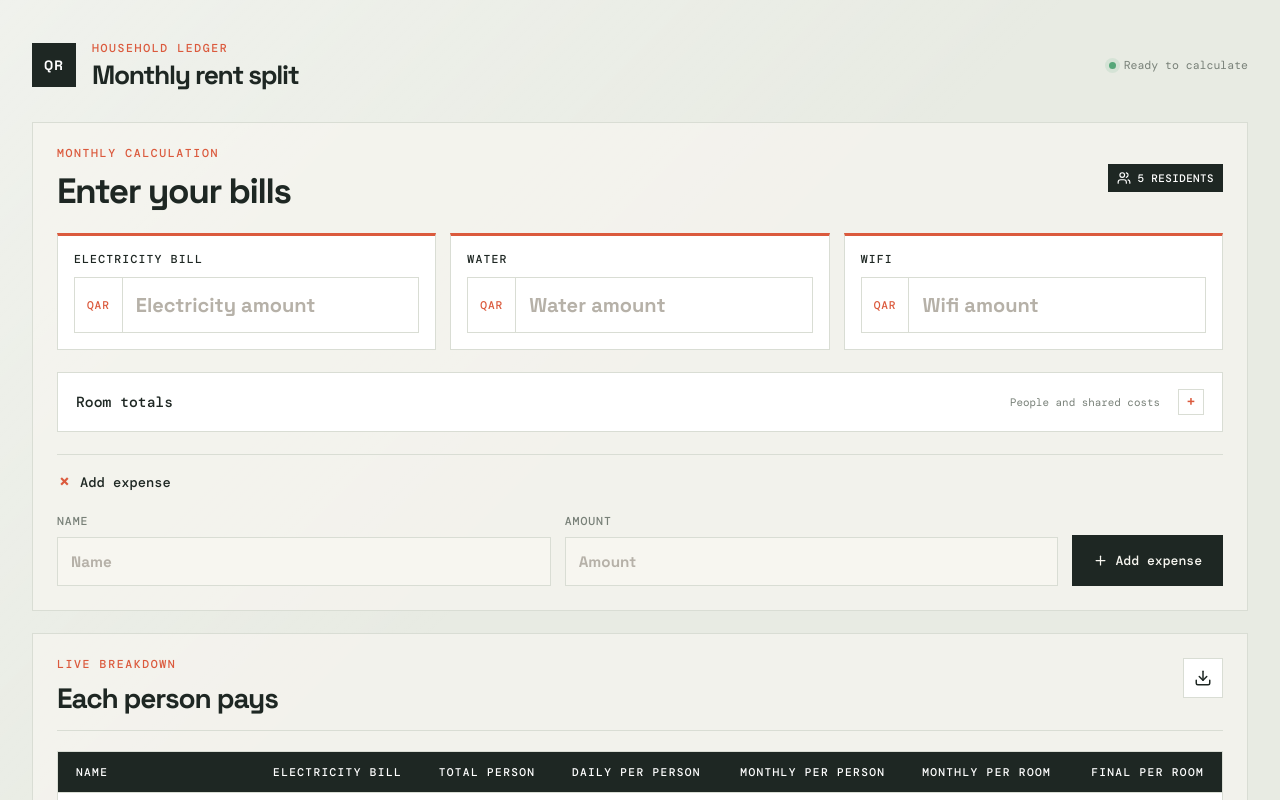
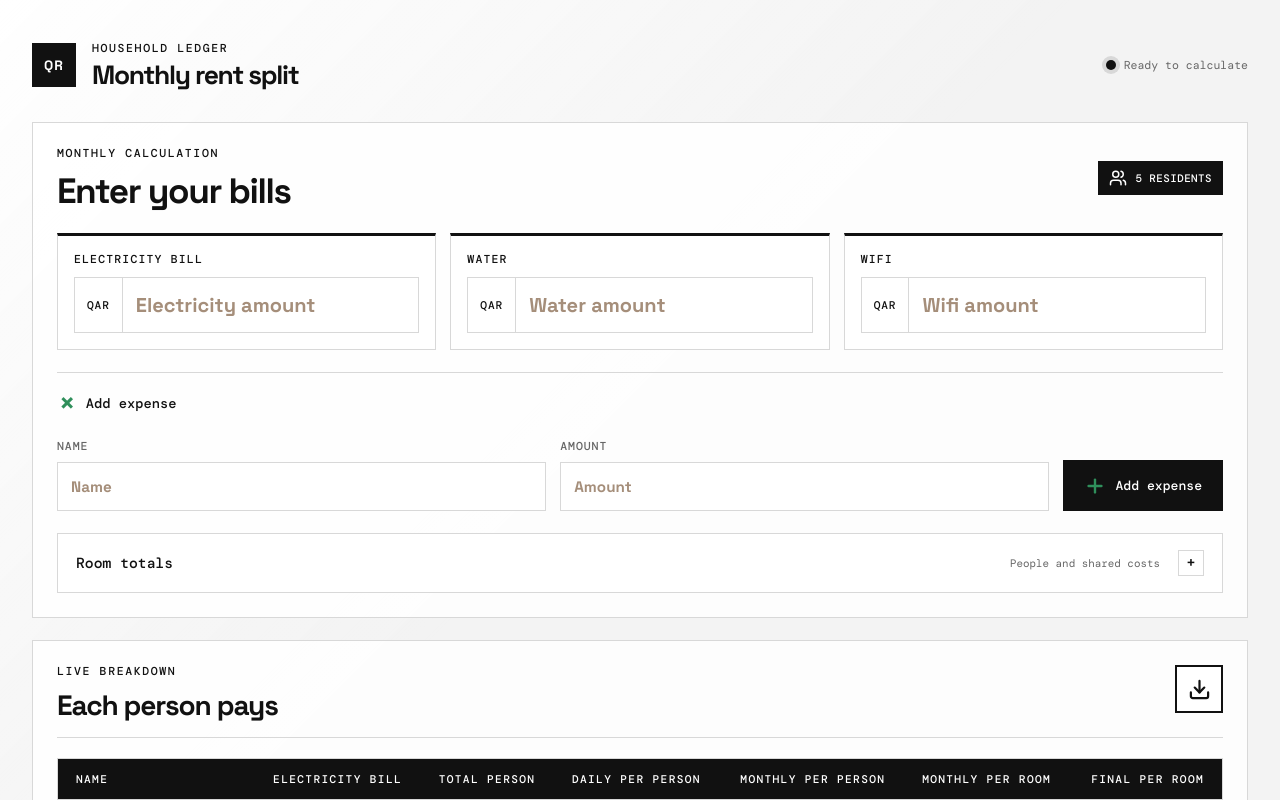
Before and after one commit to fazalhadi26/qatar-rent-project, a React (Vite) app: page / in a window 1280 px wide. Both pictures are taken after a click on the heading "Show fields to add an expense". Shown: the top 800 px of the page. Built offline with nearby package versions, Linux system fonts and the light colour scheme.

Commit message:
change montly limit

```diff
--- a/src/App.css
+++ b/src/App.css
@@ -17,14 +17,14 @@ h2 { margin-bottom: 0; font-size: clamp(1.6rem, 3vw, 2.2rem); line-height: 1; }
 .resident-count { padding: 7px 11px; border: 1px solid var(--line); color: var(--muted); font-size: 0.78rem; font-weight: 700; letter-spacing: 0.04em; text-transform: uppercase; }
 .bill-form { max-width: 450px; margin-top: 28px; }
 .bill-form label { display: block; margin-bottom: 10px; color: var(--ink); font-size: 0.72rem; font-weight: 800; letter-spacing: 0.1em; text-transform: uppercase; }
-.bill-input-grid .bill-field { padding: 16px; border: 1px solid var(--line); border-top: 3px solid var(--accent); background: #fff; }
+.bill-input-grid .bill-field { padding: 16px; border: 1px solid var(--line); border-top: 3px solid var(--accent); background: var(--paper); }
 .input-wrap { display: flex; min-height: 54px; align-items: center; border: 1px solid var(--line); background: var(--paper); transition: border-color 160ms ease, box-shadow 160ms ease, background 160ms ease; }
-.input-wrap:focus-within { border-color: var(--accent); background: #fff; box-shadow: 0 0 0 3px rgba(219, 90, 61, 0.12); }
+.input-wrap:focus-within { border-color: var(--accent); background: #fff; box-shadow: 0 0 0 3px rgba(17, 17, 17, 0.12); }
 .currency { display: inline-flex; align-self: stretch; align-items: center; padding: 0 12px; border-right: 1px solid var(--line); color: var(--accent); font-size: 0.7rem; font-weight: 800; letter-spacing: 0.08em; }
 input { width: 100%; min-width: 0; padding: 14px 13px; border: 0; outline: 0; background: transparent; color: var(--ink); font: 700 1.25rem var(--heading); }
-input::placeholder { color: #b6b1a8; }
+input::placeholder { color: #a58e7a; }
 .input-hint { margin: 10px 0 0; color: var(--muted); font-size: 0.8rem; }
-.room-bills { margin-top: 26px; border: 1px solid var(--line); background: #fff; }
+.room-bills { margin-top: 26px; border: 1px solid var(--line); background: var(--paper); }
 .room-bills summary { display: flex; align-items: center; justify-content: space-between; gap: 18px; padding: 16px 18px; color: var(--ink); cursor: pointer; font-size: 0.92rem; font-weight: 700; list-style: none; }
 .room-bills summary::-webkit-details-marker { display: none; }
 .room-bills summary::after { content: '+'; display: grid; width: 24px; height: 24px; place-items: center; border: 1px solid var(--line); color: var(--accent); font: 500 1rem/1 var(--heading); }
@@ -37,12 +37,12 @@ input::placeholder { color: #b6b1a8; }
 .room-bill { padding: 12px 16px; background: #fff; color: var(--ink); font-size: 0.8rem; font-weight: 700; }
 .room-bill:hover { background: #fcfbf6; }
 .room-bill input { width: 100%; padding: 10px 11px; border: 1px solid var(--line); background: var(--paper); font-size: 0.85rem; }
-.room-bill input:focus { border-color: var(--accent); box-shadow: 0 0 0 3px rgba(219, 90, 61, 0.12); }
+.room-bill input:focus { border-color: var(--accent); box-shadow: 0 0 0 3px rgba(17, 17, 17, 0.12); }
 .room-name { overflow: hidden; text-overflow: ellipsis; white-space: nowrap; }
 .people-input { border-left: 3px solid var(--accent) !important; }
 .room-share-value { display: flex; flex-direction: column; gap: 4px; color: var(--ink); font-family: var(--heading); font-size: 0.78rem; font-weight: 700; }
 .room-share-value small { color: var(--muted); font: 700 0.63rem var(--body); letter-spacing: 0.05em; text-transform: uppercase; }
-.room-share-counts { display: flex; justify-content: space-between; gap: 16px; padding: 13px 16px; border-top: 1px solid var(--line); background: #fbfaf5; color: var(--muted); font-size: 0.76rem; }
+.room-share-counts { display: flex; justify-content: space-between; gap: 16px; padding: 13px 16px; border-top: 1px solid var(--line); background: #f3f3f3; color: var(--muted); font-size: 0.76rem; }
 .room-share-counts strong { color: var(--ink); font-family: var(--heading); }
 .results { padding-top: 28px; }
 .share-total { color: var(--accent); font-family: var(--heading); font-size: 1.25rem; letter-spacing: -0.02em; white-space: nowrap; }
@@ -91,7 +91,7 @@ td:last-child { font-family: var(--heading); font-size: 1.05rem; }
 }
 
 .overall-total {
-  background: #000;
+  background: var(--ink);
 }
 
 .overall-total span,
@@ -110,7 +110,7 @@ td:last-child { font-family: var(--heading); font-size: 1.05rem; }
 .overall-total-row th,
 .overall-total-row td {
   border-top: 2px solid var(--accent);
-  background: #000;
+  background: var(--ink);
   color: #fff;
   font-weight: 800;
 }
@@ -132,7 +132,7 @@ td:last-child { font-family: var(--heading); font-size: 1.05rem; }
 
 .added-expense-row th,
 .added-expense-row td {
-  background: rgba(219, 90, 61, 0.06);
+  background: rgba(17, 17, 17, 0.06);
   color: var(--muted);
   font-size: 0.82rem;
 }
@@ -216,7 +216,7 @@ td:last-child { font-family: var(--heading); font-size: 1.05rem; }
 }
 
 .add-expense summary::-webkit-details-marker { display: none; }
-.plus-icon { color: var(--accent); font: 500 1.4rem/0.8 var(--heading); }
+.plus-icon { color: #2f8f5b; font: 500 2rem/0.75 var(--heading); }
 .add-expense[open] .plus-icon { transform: rotate(45deg); }
 
 .add-expense-fields {
@@ -301,13 +301,13 @@ td:last-child { font-family: var(--heading); font-size: 1.05rem; }
 .app-header .eyebrow { margin-bottom: 6px; }
 .brand-mark { display: grid; width: 44px; height: 44px; place-items: center; background: var(--ink); color: #fff; font: 700 0.85rem var(--heading); letter-spacing: 0.08em; }
 .header-meta { display: flex; align-items: center; gap: 8px; margin-left: auto; color: var(--muted); font-size: 0.72rem; }
-.status-dot { width: 7px; height: 7px; border-radius: 50%; background: #56a779; box-shadow: 0 0 0 4px rgba(86, 167, 121, 0.13); }
+.status-dot { width: 10px; height: 10px; border-radius: 50%; background: var(--ink); box-shadow: 0 0 0 4px rgba(17, 17, 17, 0.12); }
 .workspace { display: grid; grid-template-columns: minmax(0, 1fr); align-items: start; gap: 22px; }
-.panel { border: 1px solid var(--line); background: rgba(247, 246, 240, 0.72); }
+.panel { border: 1px solid var(--line); background: rgba(255, 255, 255, 0.88); }
 .bill-panel { padding: 24px; }
 .results { min-width: 0; padding: 24px; }
 .panel-heading { align-items: center; }
-.panel-tag { display: inline-flex; align-items: center; gap: 6px; padding: 7px 9px; background: var(--ink); color: #fff; font-size: 0.68rem; font-weight: 700; letter-spacing: 0.04em; text-transform: uppercase; white-space: nowrap; }
+.panel-tag { display: inline-flex; align-items: center; gap: 8px; padding: 8px 11px; background: var(--ink); color: #fff; font-size: 0.68rem; font-weight: 700; letter-spacing: 0.04em; text-transform: uppercase; white-space: nowrap; }
 .bill-form { max-width: none; margin-top: 25px; }
 .bill-input-grid { display: grid; grid-template-columns: repeat(3, minmax(0, 1fr)); gap: 14px; }
 .bill-field label { margin-top: 0; }
@@ -319,11 +319,13 @@ td:last-child { font-family: var(--heading); font-size: 1.05rem; }
 .room-bill, .room-bill-head { grid-template-columns: repeat(5, minmax(0, 1fr)); }
 .room-share-counts { flex-direction: column; }
 .add-expense-fields { grid-template-columns: minmax(0, 1fr) minmax(0, 1fr) auto; }
-.add-button { display: inline-flex; align-items: center; justify-content: center; gap: 7px; width: 100%; }
+.add-button { display: inline-flex; align-items: center; justify-content: center; gap: 9px; width: 100%; }
+.add-button svg { color: #2f8f5b; }
 .results-heading { padding-bottom: 18px; border-bottom: 1px solid var(--line); }
 .results-heading h2 { font-size: 1.75rem; }
-.icon-button { display: inline-grid; width: 40px; height: 40px; place-items: center; border: 1px solid var(--line); background: #fff; color: var(--ink); cursor: pointer; transition: background 160ms ease, color 160ms ease, border-color 160ms ease; }
+.icon-button { display: inline-grid; width: 48px; height: 48px; place-items: center; border: 2px solid var(--ink); background: #fff; color: var(--ink); cursor: pointer; transition: background 160ms ease, color 160ms ease, border-color 160ms ease, transform 160ms ease; }
 .icon-button:hover, .icon-button:focus-visible { border-color: var(--ink); background: var(--ink); color: #fff; }
+.icon-button:hover { transform: translateY(-1px); }
 .table-wrap { margin-top: 20px; border: 1px solid var(--line); background: #fff; }
 table { min-width: 880px; }
 th { padding-top: 13px; padding-bottom: 13px; background: var(--ink); color: #fff; }
@@ -331,7 +333,7 @@ td { padding-top: 15px; padding-bottom: 15px; }
 tbody tr:hover td { background: #fbfaf5; }
 .bill-summary { margin-top: 20px; }
 .summary-item { background: #fff; }
-.overall-total { background: #000; }
+.overall-total { background: var(--ink); }
 .room-share-counts { margin-top: 14px; }
 
 @media (max-width: 960px) {
--- a/src/App.tsx
+++ b/src/App.tsx
@@ -83,16 +83,16 @@ function App() {
 
     document.setFillColor(255, 255, 255)
     document.rect(0, 0, pageWidth, 40, 'F')
-    document.setDrawColor(219, 90, 61)
+    document.setDrawColor(17, 17, 17)
     document.setLineWidth(0.7)
     document.line(14, 36, pageWidth - 14, 36)
-    document.setFillColor(219, 90, 61)
+    document.setFillColor(17, 17, 17)
     document.roundedRect(14, 9, 24, 22, 2, 2, 'F')
     document.setTextColor(255, 255, 255)
     document.setFontSize(13)
     document.setFont('helvetica', 'bold')
     document.text('QR', 20, 23)
-    document.setTextColor(30, 39, 35)
+    document.setTextColor(17, 17, 17)
     document.setFontSize(17)
     document.text('MONTHLY EXPENSE STATEMENT', 45, 17)
     document.setFontSize(8)
@@ -101,7 +101,7 @@ function App() {
     document.text('Electricity / Water / Wi-Fi split', 45, 26)
     document.setFontSize(8)
     document.setFont('helvetica', 'bold')
-    document.setTextColor(30, 39, 35)
+    document.setTextColor(17, 17, 17)
     document.text('CREATED BY SYED FAZAL', pageWidth - 14, 16, { align: 'right' })
     document.setFont('helvetica', 'normal')
     document.setTextColor(105, 113, 108)
@@ -120,7 +120,7 @@ function App() {
       head: [['EXPENSE', 'AMOUNT']],
       body: expenseRows,
       theme: 'grid',
-      headStyles: { fillColor: [30, 39, 35], textColor: [255, 255, 255] },
+      headStyles: { fillColor: [17, 17, 17], textColor: [255, 255, 255] },
       styles: { fontSize: 8, cellPadding: 3 },
       columnStyles: { 1: { halign: 'right' } },
     })
@@ -130,8 +130,8 @@ function App() {
       body: tableBody,
       foot: [['Total', `QAR ${formatAmount(billAmount)}`, String(totalPeople), '', '', '', `QAR ${formatAmount(overallTotal)}`]],
       theme: 'grid',
-      headStyles: { fillColor: [30, 39, 35], textColor: [255, 255, 255] },
-      footStyles: { fillColor: [219, 90, 61], textColor: [255, 255, 255], fontStyle: 'bold' },
+      headStyles: { fillColor: [17, 17, 17], textColor: [255, 255, 255] },
+      footStyles: { fillColor: [17, 17, 17], textColor: [255, 255, 255], fontStyle: 'bold' },
       styles: { fontSize: 8, cellPadding: 4 },
     })
     document.save('qatar-rent-monthly-results.pdf')
@@ -158,7 +158,7 @@ function App() {
             <p className="eyebrow">Monthly calculation</p>
             <h2 id="bill-heading">Enter your bills</h2>
           </div>
-          <span className="panel-tag"><Users size={14} /> {residents.length} residents</span>
+          <span className="panel-tag"><Users size={18} /> {residents.length} residents</span>
         </div>
 
         <form className="bill-form" onSubmit={(event) => event.preventDefault()}>
@@ -218,6 +218,41 @@ function App() {
             </div>
           </div>
 
+          <details className="add-expense">
+            <summary aria-label="Show fields to add an expense">
+              <span className="plus-icon" aria-hidden="true">+</span>
+              <span>Add expense</span>
+            </summary>
+            <div className="add-expense-fields">
+              <div>
+                <label htmlFor="expense-name">Name</label>
+                <input
+                  id="expense-name"
+                  name="expenseName"
+                  type="text"
+                  placeholder="Name"
+                  value={expenseName}
+                  onChange={(event) => setExpenseName(event.target.value)}
+                />
+              </div>
+              <div>
+                <label htmlFor="expense-amount">Amount</label>
+                <input
+                  id="expense-amount"
+                  name="expenseAmount"
+                  type="number"
+                  min="0"
+                  step="0.01"
+                  inputMode="decimal"
+                  placeholder="Amount"
+                  value={expenseAmount}
+                  onChange={(event) => setExpenseAmount(event.target.value)}
+                />
+              </div>
+              <button type="button" className="add-button" onClick={addExpense}><Plus size={22} strokeWidth={2.6} /> Add expense</button>
+            </div>
+          </details>
+
           <details className="room-bills">
             <summary>
               <span>Room totals</span>
@@ -265,41 +300,6 @@ function App() {
               <span>Total person-days <strong>{totalPersonDays}</strong></span>
             </div>
           </details>
-
-          <details className="add-expense">
-            <summary aria-label="Show fields to add an expense">
-              <span className="plus-icon" aria-hidden="true">+</span>
-              <span>Add expense</span>
-            </summary>
-            <div className="add-expense-fields">
-              <div>
-                <label htmlFor="expense-name">Name</label>
-                <input
-                  id="expense-name"
-                  name="expenseName"
-                  type="text"
-                  placeholder="Name"
-                  value={expenseName}
-                  onChange={(event) => setExpenseName(event.target.value)}
-                />
-              </div>
-              <div>
-                <label htmlFor="expense-amount">Amount</label>
-                <input
-                  id="expense-amount"
-                  name="expenseAmount"
-                  type="number"
-                  min="0"
-                  step="0.01"
-                  inputMode="decimal"
-                  placeholder="Amount"
-                  value={expenseAmount}
-                  onChange={(event) => setExpenseAmount(event.target.value)}
-                />
-              </div>
-              <button type="button" className="add-button" onClick={addExpense}><Plus size={15} /> Add expense</button>
-            </div>
-          </details>
         </form>
       </section>
 
@@ -310,7 +310,7 @@ function App() {
             <h2 id="results-heading">Each person pays</h2>
           </div>
           <button className="icon-button" type="button" onClick={downloadPdf} title="Download results as PDF" aria-label="Download results as PDF">
-            <Download size={18} />
+            <Download size={23} strokeWidth={2.3} />
           </button>
         </div>
 
--- a/src/index.css
+++ b/src/index.css
@@ -1,21 +1,21 @@
 @import url('https://fonts.googleapis.com/css2?family=DM+Mono:wght@400;500&family=Space+Grotesk:wght@400;500;600;700&display=swap');
 
 :root {
-  --ink: #1e2723;
-  --muted: #788078;
-  --paper: #f7f6f0;
-  --line: #d9ddd4;
-  --accent: #db5a3d;
+  --ink: #111111;
+  --muted: #666666;
+  --paper: #ffffff;
+  --line: #d8d8d8;
+  --accent: #111111;
   --heading: 'Space Grotesk', sans-serif;
   --body: 'DM Mono', monospace;
   font-family: var(--body);
   color: var(--ink);
-  background: #e8ebe3;
+  background: #f3f3f3;
   font-synthesis: none;
   text-rendering: optimizeLegibility;
   -webkit-font-smoothing: antialiased;
 }
 
 * { box-sizing: border-box; }
-body { min-width: 320px; min-height: 100vh; margin: 0; background: linear-gradient(135deg, rgba(255, 255, 255, 0.35), transparent 44%), #e8ebe3; }
+body { min-width: 320px; min-height: 100vh; margin: 0; background: linear-gradient(135deg, #ffffff, transparent 44%), #f3f3f3; }
 #root { min-height: 100vh; }
```
